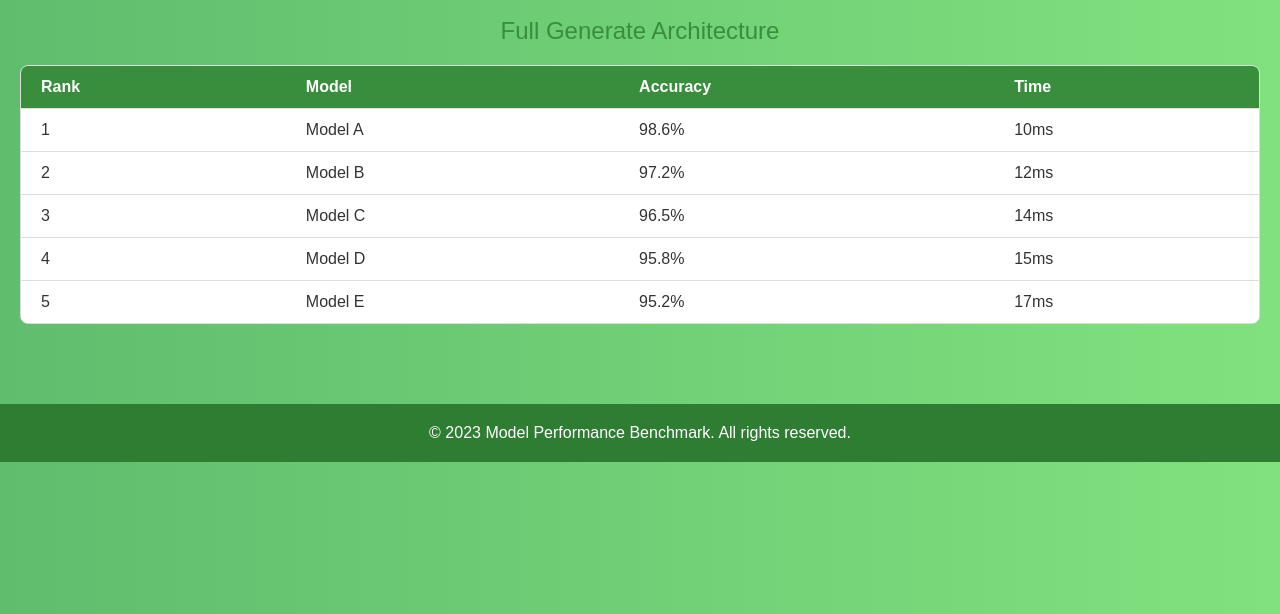
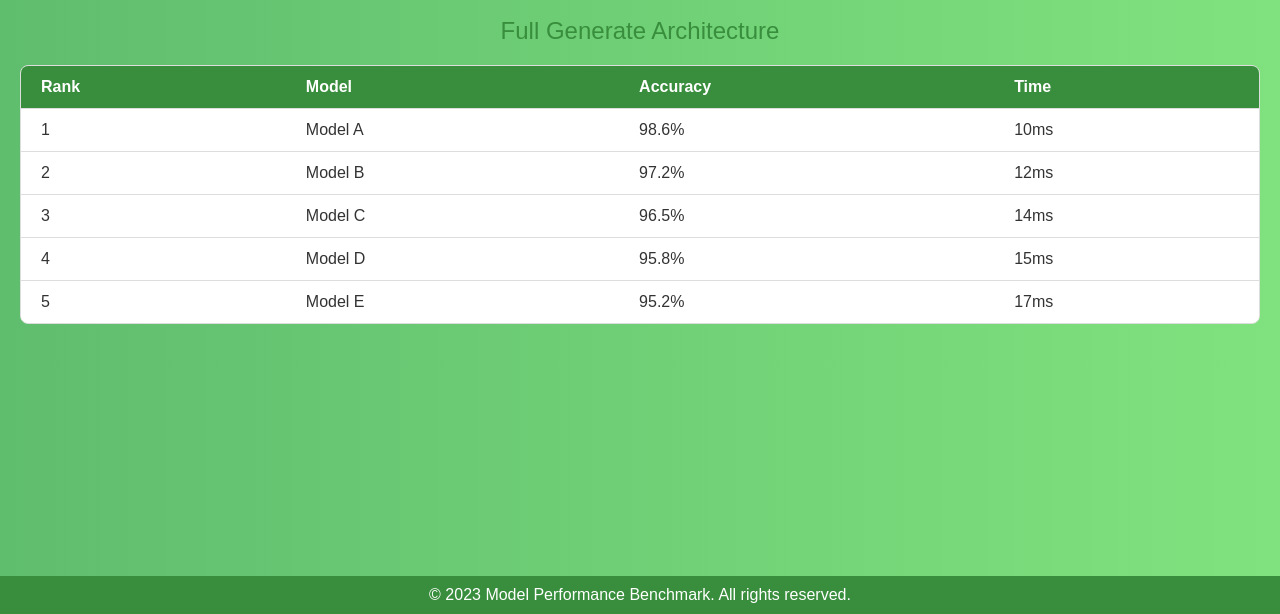
Before and after one commit to BuildBench-hub/buildbench.github.io, a plain HTML site: page leaderboard1.html in a window 1280 px wide. Shown: the part 186-800 px from the top of the page. Drawn offline with Linux system fonts and the light colour scheme.

Commit message:
Update leaderboard1.html

```diff
--- a/leaderboard1.html
+++ b/leaderboard1.html
@@ -190,7 +190,7 @@
 
     </main>
 
-    <footer>
+    <footer style="position: fixed; bottom: 0; width: 100%; background-color: #388e3c; color: white; text-align: center; padding: 10px;">
         <p>&copy; 2023 Model Performance Benchmark. All rights reserved.</p>
     </footer>
 
```
